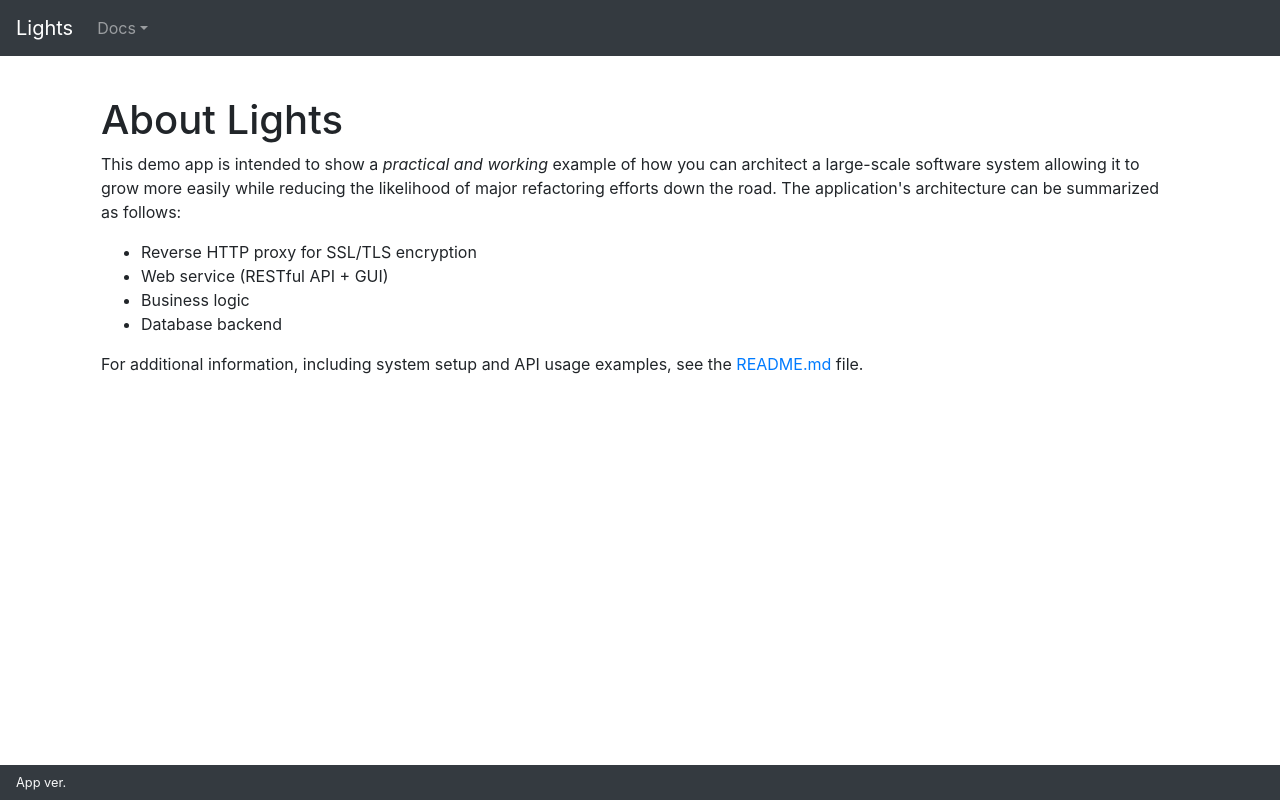
After one commit to ghost-in-the-zsh/lights, a Python web app: template app/static/templates/common/about.html in a window 1280 px wide. The commit adds this page. Run offline with Jinja, Linux system fonts and the light colour scheme; the template is opened without the code that fills it, so the values that code supplies are empty; some libraries are stand-ins or nearby versions.

Commit message:
Add help/about page and routes
Signed-off-by: code-dredd <ray.l.rivera@gmail.com>

```diff
--- a/app/guis/__init__.py
+++ b/app/guis/__init__.py
@@ -18,3 +18,7 @@ class HomeView(FlaskView):
     @route('/', methods=['GET'], endpoint='gui.home.index')
     def index(self):
         return render_template('common/index.html')
+
+    @route('/about', methods=['GET'], endpoint='gui.home.about')
+    def about(self):
+        return render_template('common/about.html')
--- /dev/null
+++ b/app/static/templates/common/about.html
@@ -0,0 +1,20 @@
+{% extends "common/base.html" %}
+{% block content %}
+<h1>About Lights</h1>
+<p>
+    This demo app is intended to show a <em>practical and working</em>
+    example of how you can architect a large-scale software system
+    allowing it to grow more easily while reducing the likelihood of
+    major refactoring efforts down the road. The application's
+    architecture can be summarized as follows:
+    <ul>
+        <li>Reverse HTTP proxy for SSL/TLS encryption</li>
+        <li>Web service (RESTful API + GUI)</li>
+        <li>Business logic</li>
+        <li>Database backend</li>
+    </ul>
+    For additional information, including system setup and API usage
+    examples, see the
+    <a href="https://gitlab.com/ghost-in-the-zsh/lights">README.md</a> file.
+</p>
+{% endblock %}
--- a/app/static/templates/common/base.html
+++ b/app/static/templates/common/base.html
@@ -40,6 +40,23 @@
     <!-- Navigation bar -->
     <nav class="navbar navbar-expand-md navbar-dark bg-dark fixed-top">
       <a class="navbar-brand" href="{{ url_for('gui.home.index') }}">Lights</a>
+      <div class="collapse navbar-collapse" id="navbar-header">
+        <ul class="navbar-nav mr-auto">
+          <li class="nav-item dropdown">
+            <a
+              class="nav-link dropdown-toggle"
+              href="#"
+              id="menu-dropdown-docs"
+              data-toggle="dropdown"
+              aria-haspopup="true"
+              aria-expanded="false">Docs</a>
+            <div class="dropdown-menu" aria-labelledby="menu-dropdown-docs">
+              <a
+                  class="dropdown-item"
+                  href="{{ url_for('gui.home.about') }}">About</a>
+            </div>
+          </li>
+        </ul>
     </nav>
     <!-- #END# .navbar -->
 
```
